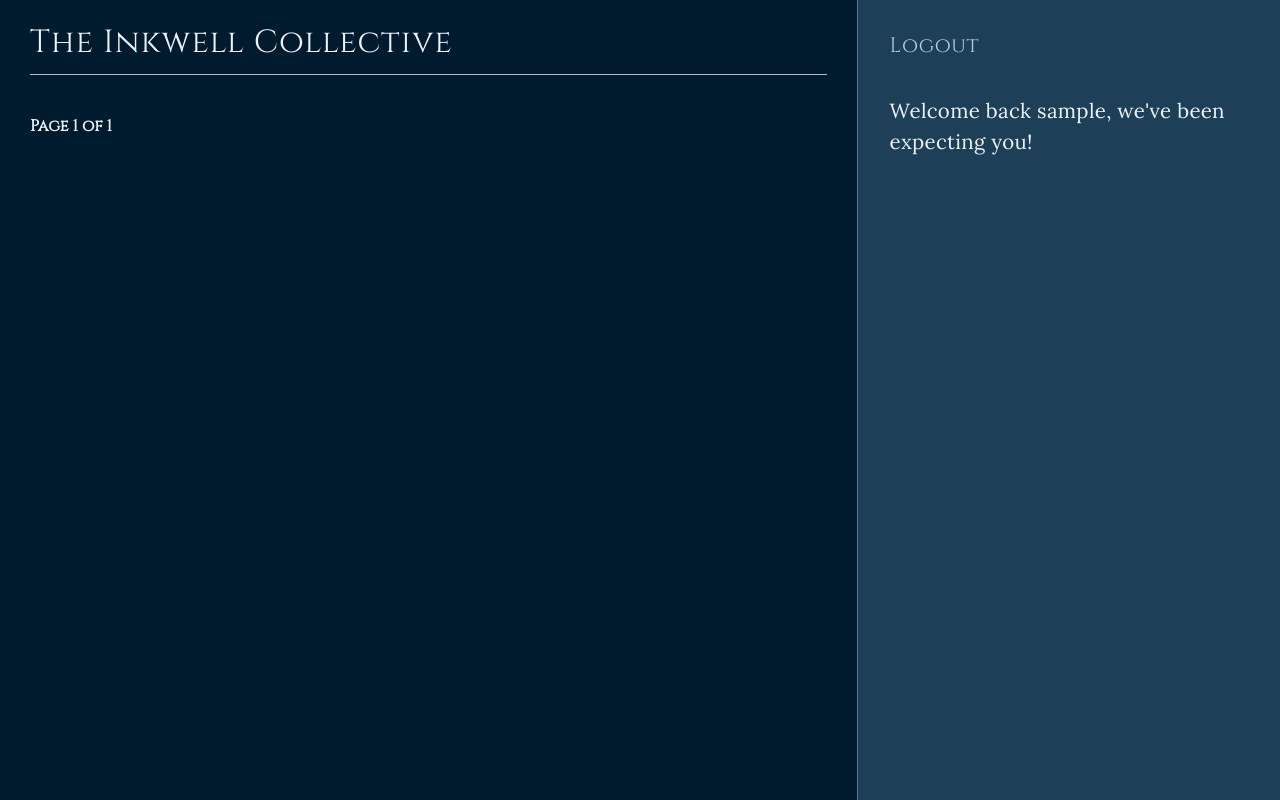
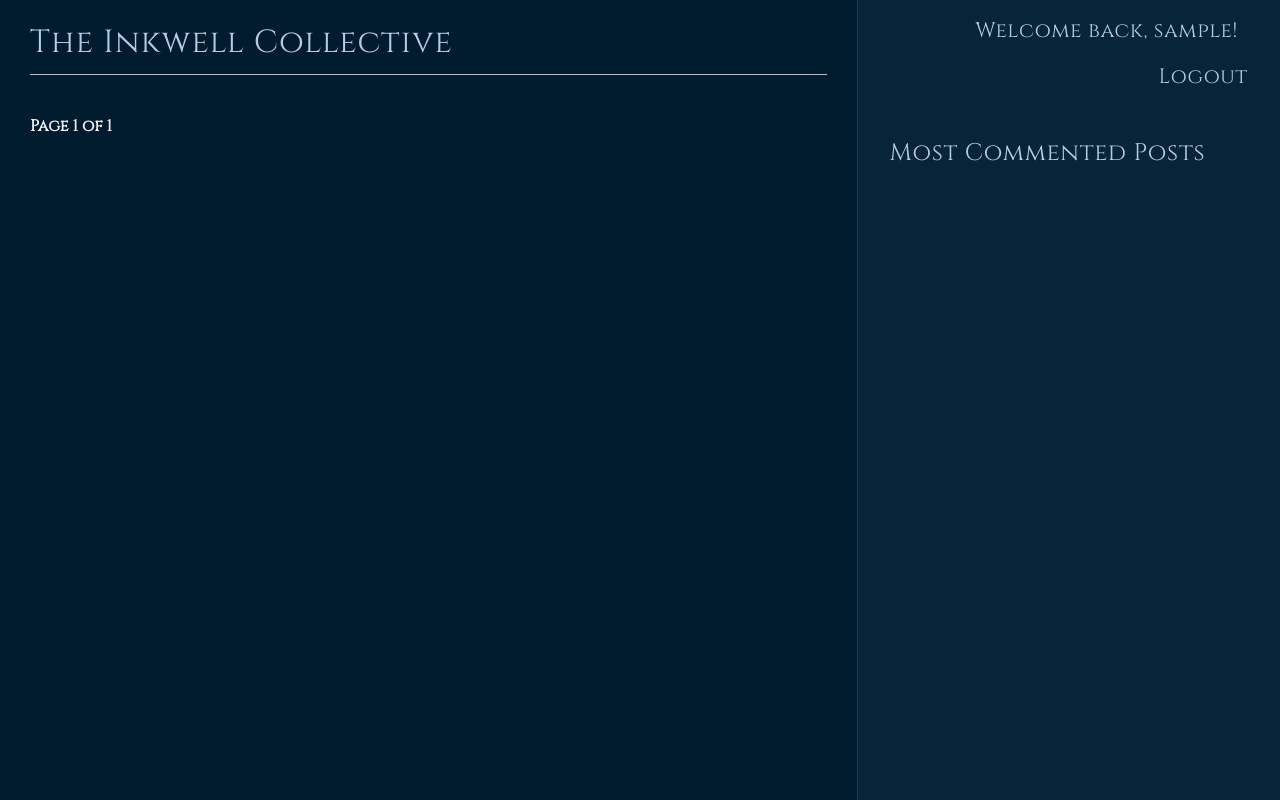
Before and after one commit to 5pence/djangohelp, a Django app: page /blog/ in a window 1280 px wide. Run offline with Django 5.2, Linux system fonts and the light colour scheme; the visitor is signed in with stand-in values (Sample User, id 1); data that the repository does not hold is empty.

Commit message:
add tags and sidebar context

```diff
--- a/blog/admin.py
+++ b/blog/admin.py
@@ -18,7 +18,6 @@ class PostAdmin(admin.ModelAdmin):
     list_filter = ['status', 'created_on', 'updated_on', 'author']
     search_fields = ['title', 'body']
     prepopulated_fields = {'slug': ('title',)}
-    raw_id_fields = ['author']
     date_hierarchy = 'created_on'
     ordering = ['status', 'created_on']
     show_facets = admin.ShowFacets.ALWAYS
--- a/blog/models.py
+++ b/blog/models.py
@@ -2,7 +2,9 @@
 from django.conf import settings
 from django.contrib.auth.models import User
 from django.db import models
+from django.db.models import Count
 from django.urls import reverse
+from taggit.managers import TaggableManager
 
 
 class PublishedManager(models.Manager):
@@ -15,6 +17,10 @@ class PublishedManager(models.Manager):
 
     def get_queryset(self) -> models.QuerySet:
         return super().get_queryset().filter(status=Post.Status.PUBLISHED)
+
+    def most_commented(self):
+        return self.get_queryset().annotate(comment_count=Count(
+            'comments')).order_by('-comment_count')[:3]
 
 
 class Post(models.Model):
@@ -34,6 +40,7 @@ class Post(models.Model):
         related_name='blog_posts'
     )
     body = models.TextField()
+    tags = TaggableManager()
     created_on = models.DateTimeField(auto_now_add=True)
     updated_on = models.DateTimeField(auto_now=True)
     status = models.CharField(
@@ -59,7 +66,7 @@ class Post(models.Model):
         ]
 
     def __str__(self):
-        return self.title
+        return f'{self.title} by {self.author.username}'
 
     def get_absolute_url(self):
         return reverse(
@@ -79,7 +86,10 @@ class Comment(models.Model):
         on_delete=models.CASCADE,
         related_name="comments"
     )
-    user = models.ForeignKey(User, on_delete=models.CASCADE)
+    user = models.ForeignKey(
+        settings.AUTH_USER_MODEL,
+        on_delete=models.CASCADE
+    )
     body = models.TextField(max_length=800)
     created_on = models.DateTimeField(auto_now_add=True)
     updated_on = models.DateTimeField(auto_now=True)
@@ -92,4 +102,4 @@ class Comment(models.Model):
         ]
 
     def __str__(self):
-        return f'Comment by {self.name} on {self.post}'
+        return f'Comment by {self.user} on {self.post}'
--- a/blog/static/css/blog.css
+++ b/blog/static/css/blog.css
@@ -58,12 +58,29 @@ h2 {
 
 .sidebar {
     width: 33%;
-    border-left: 1px solid #537692;
-    background: #1d3f58;
+    border-left: 1px solid #1d3f58;
+    background-color: rgba(83, 118, 146, 0.1);
 }
 
 .sidebarinner {
+    display: flex;
+    flex-direction: column;
+    justify-content: space-between;
     padding: 1rem 2rem;
+}
+
+.auth-message {
+    text-align: right;
+}
+
+.auth-message p {
+    display: inline;
+    margin-right: 10px;
+    font-family: "Cinzel", serif;
+    font-weight: normal;
+    color: #b3cde4;
+    letter-spacing: 0.03em;
+    font-size: 1.3rem;
 }
 
 .nobutton {
@@ -77,6 +94,49 @@ h2 {
     letter-spacing: 0.03em;
     font-size: 1.3rem;
     padding: 1rem 0;
+}
+
+.auth-links {
+    align-self: flex-end;
+    text-align: right;
+}
+
+.auth-links form {
+    display: inline;
+}
+
+.auth-links a,
+.auth-links button {
+    color: #b3cde4;
+    text-decoration: none;
+    margin-left: 10px;
+}
+
+.auth-links button {
+    background: none;
+    border: none;
+    font-family: "Cinzel", serif;
+    font-optical-sizing: auto;
+    font-weight: 400;
+    font-weight: normal;
+    color: #b3cde4;
+    letter-spacing: 0.03em;
+    font-size: 1.3rem;
+    padding: 1rem 0;
+    cursor: pointer;
+}
+
+.tag-pill {
+    display: inline-block;
+    padding: 0.02em 0.7em;
+    margin: 0.2em;
+    background-color: rgba(83, 118, 146, 0.3);
+    color: white;
+    border-radius: 25px;
+    border: 1px solid #537692;
+    font-size: 0.7em;
+    box-shadow: 0 3px 5px rgba(0, 0, 0, 0.15);
+    text-align: center;
 }
 
 p.date {
@@ -169,3 +229,38 @@ input[type=submit] {
     font-size: 12px;
     color: #666;
 }
+
+/* most commented posts */
+.most-commented {
+    margin-top: 20px;
+}
+
+.most-commented-link {
+    display: flex;
+    justify-content: space-between;
+    align-items: center;
+    padding: 10px;
+    margin-bottom: 10px;
+    background-color: rgba(83, 118, 146, 0.3);
+    color: #b3cde4;
+    text-decoration: none;
+    border-radius: 10px;
+    box-shadow: 0 2px 5px rgba(0, 0, 0, 0.15);
+    transition: background-color 0.3s ease;
+}
+
+.most-commented-link:hover {
+    background-color: #537692;
+    color: #eef3f9;
+}
+
+.comment-count {
+    display: flex;
+    align-items: center;
+    font-size: 0.9em;
+    color: #eef3f9;
+}
+
+.comment-count i {
+    margin-right: 5px;
+}
--- a/blog/templates/blog/base.html
+++ b/blog/templates/blog/base.html
@@ -4,31 +4,53 @@
   <head>
     <meta charset="UTF-8" />
     <meta name="viewport" content="width=device-width, initial-scale=1.0" />
+    <link rel="stylesheet" href="https://cdnjs.cloudflare.com/ajax/libs/font-awesome/6.0.0-beta3/css/all.min.css">
     <link href="{% static 'css/blog.css' %}" rel="stylesheet" />
     <title>{% block title %}{% endblock %}</title>
   </head>
   <body>
     <div class="wrapper">
         <div class="content">
-            <h1>The Inkwell Collective</h1>
+            <h1>
+                <a href="{% url 'blog:post_list' %}">The Inkwell Collective</a>
+            </h1>
             {% block content %}
             {% endblock %}
         </div>
         <div class="sidebar">
             <div class="sidebarinner">
-                <!-- base.html or relevant template -->
+                <div class="auth-links">
                     {% if user.is_authenticated %}
+                    <div class="auth-message">
+                        <p>Welcome back, {{ user.username }}!</p>
                         <form id="logout-form" method="post" action="{% url 'logout' %}">
                             {% csrf_token %}
                             <button type="submit" class="nobutton">Logout</button>
                         </form>
+                    </div>
                     {% else %}
-                    <a class="nobutton" href="{% url 'login' %}">Login |</a>
-                    <a class="nobutton" href="{% url 'register' %}"> Register</a>
+                        <div>
+                            <a class="nobutton" href="{% url 'login' %}">Login</a> |
+                            <a class="nobutton" href="{% url 'register' %}">Register</a>
+                        </div>
                     {% endif %}
-                <p>Welcome back {{ user.username }}, we've been expecting you!</p>
+                </div>
+
+                <h2>Most Commented Posts</h2>
+                <div class="most-commented">
+                    {% for post in most_commented_posts %}
+                        <a href="{{ post.get_absolute_url }}" class="most-commented-link">
+                            {{ post.title }}
+                            <span class="comment-count">
+                                <i class="fas fa-comment"></i> {{ post.comment_count }}
+                            </span>
+                        </a>
+                    {% endfor %}
                 </div>
             </div>
         </div>
+
+
+    </div>
   </body>
 </html>
--- a/blog/templates/blog/post/detail.html
+++ b/blog/templates/blog/post/detail.html
@@ -18,12 +18,12 @@
     <div class="comment">
       <p class="info">
         Comment {{ forloop.counter }} by {{ comment.user }}
-        {{ comment.created_on }}
+        {{ comment.created_on|naturaltime }}
       </p>
       {{ comment.body|linebreaks }}
       {% if comment.user == user %}
-        <a href="{% url 'blog:edit_comment' comment.id %}">Edit</a>
-        <a href="{% url 'blog:delete_comment' comment.id %}">Delete</a>
+        <a href="{% url 'blog:edit_comment' comment.id %}">Edit |</a>
+        <a href="{% url 'blog:delete_comment' comment.id %}"> Delete</a>
     {% endif %}
     </div>
   {% empty %}
--- a/blog/templates/blog/post/list.html
+++ b/blog/templates/blog/post/list.html
@@ -11,6 +11,11 @@
                 {{ post.title }}
             </a>
         </h2>
+        <p class="tags">
+            {% for tag in post.tags.all %}
+                <a href="{% url 'blog:post_list_by_tag' tag.slug %}" class="tag-pill">{{ tag.name }}</a>
+            {% endfor %}
+        </p>
         <p class='date'>
             Published {{ post.created_on|naturalday }} by {{ post.author }}
         </p>
--- a/blog/urls.py
+++ b/blog/urls.py
@@ -14,6 +14,11 @@ urlpatterns = [
         '',
         views.PostListView.as_view(),
         name='post_list'
+    ),
+    path(
+        'tag/<slug:tag_slug>/',
+        views.PostListView.as_view(),
+        name='post_list_by_tag'
     ),
     path(
         '<int:year>/<int:month>/<int:day>/<slug:post>/',
--- a/blog/views.py
+++ b/blog/views.py
@@ -3,6 +3,7 @@ from django.contrib.auth.decorators import login_required
 from django.shortcuts import get_object_or_404, render, redirect
 from django.views.decorators.http import require_POST
 from django.views.generic import ListView
+from taggit.models import Tag
 from .forms import CommentForm
 from .models import Post, Comment
 
@@ -48,9 +49,9 @@ def post_detail(request, year, month, day, post):
         created_on__day=day
     )
 
-    # List of active comments for this post
     comments = post.comments.filter(is_active=True)
     form = CommentForm()
+    most_commented_posts = Post.published.most_commented()
 
     return render(
         request,
@@ -58,7 +59,8 @@ def post_detail(request, year, month, day, post):
         {
             'post': post,
             'comments': comments,
-            'form': form
+            'form': form,
+            'most_commented_posts': most_commented_posts
         }
     )
 
@@ -71,6 +73,22 @@ class PostListView(ListView):
     context_object_name = 'posts'
     paginate_by = 3
     template_name = 'blog/post/list.html'
+
+    def get_queryset(self):
+        queryset = Post.published.all()
+        tag_slug = self.kwargs.get('tag_slug')
+        if tag_slug:
+            self.tag = get_object_or_404(Tag, slug=tag_slug)
+            queryset = queryset.filter(tags__in=[self.tag])
+        else:
+            self.tag = None
+        return queryset
+
+    def get_context_data(self, **kwargs):
+        context = super().get_context_data(**kwargs)
+        context['tag'] = self.tag
+        context['most_commented_posts'] = Post.published.most_commented()
+        return context
 
 
 @login_required
--- a/mysite/settings.py
+++ b/mysite/settings.py
@@ -36,6 +36,7 @@ INSTALLED_APPS = [
     'django.contrib.sessions',
     'django.contrib.messages',
     'django.contrib.staticfiles',
+    'taggit',
     'django.contrib.humanize',
     'blog.apps.BlogConfig',
     'account',
```
Also changed, not shown: blog/migrations/0005_post_tags.py (added). Lines whose indentation alone changed are shown as unchanged.
